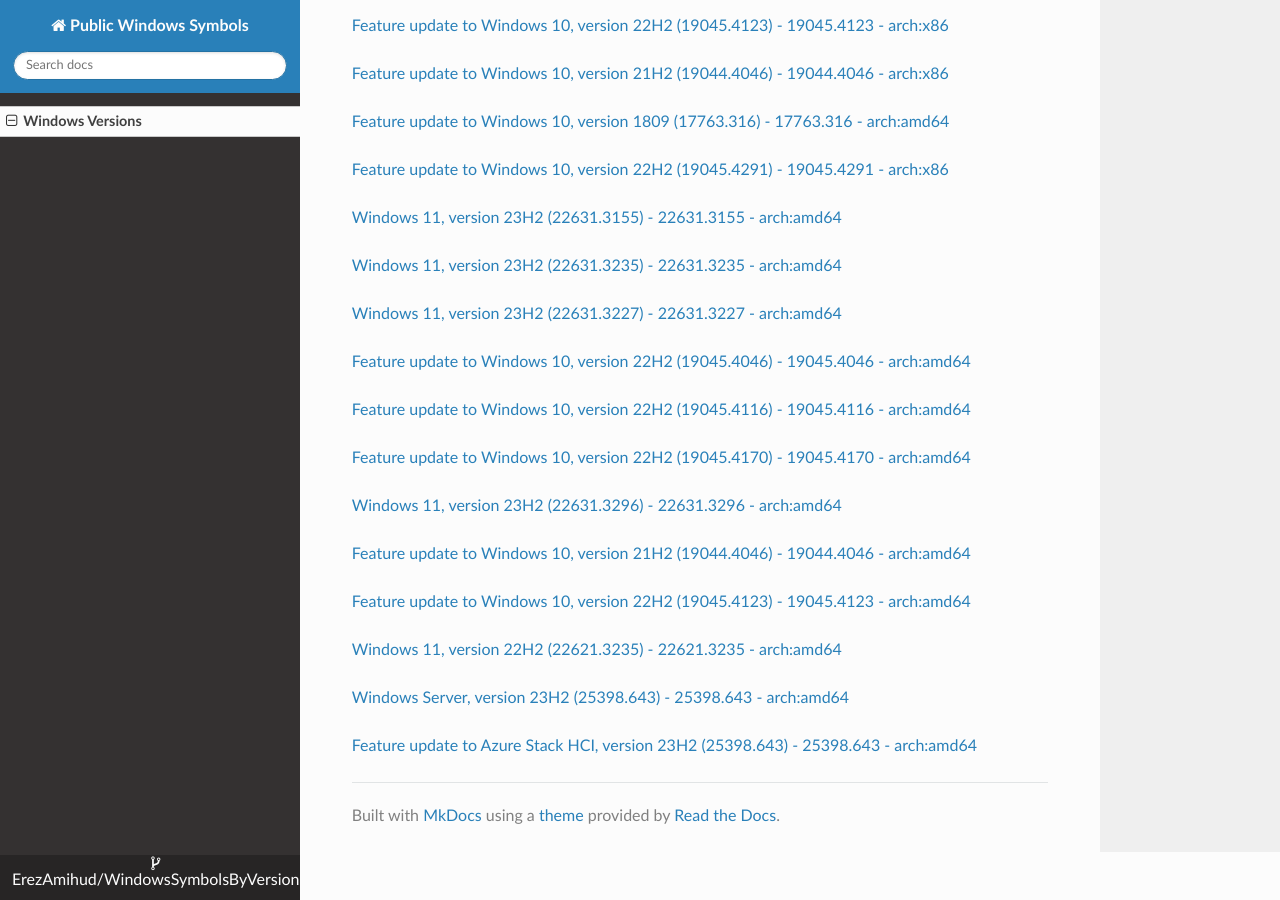
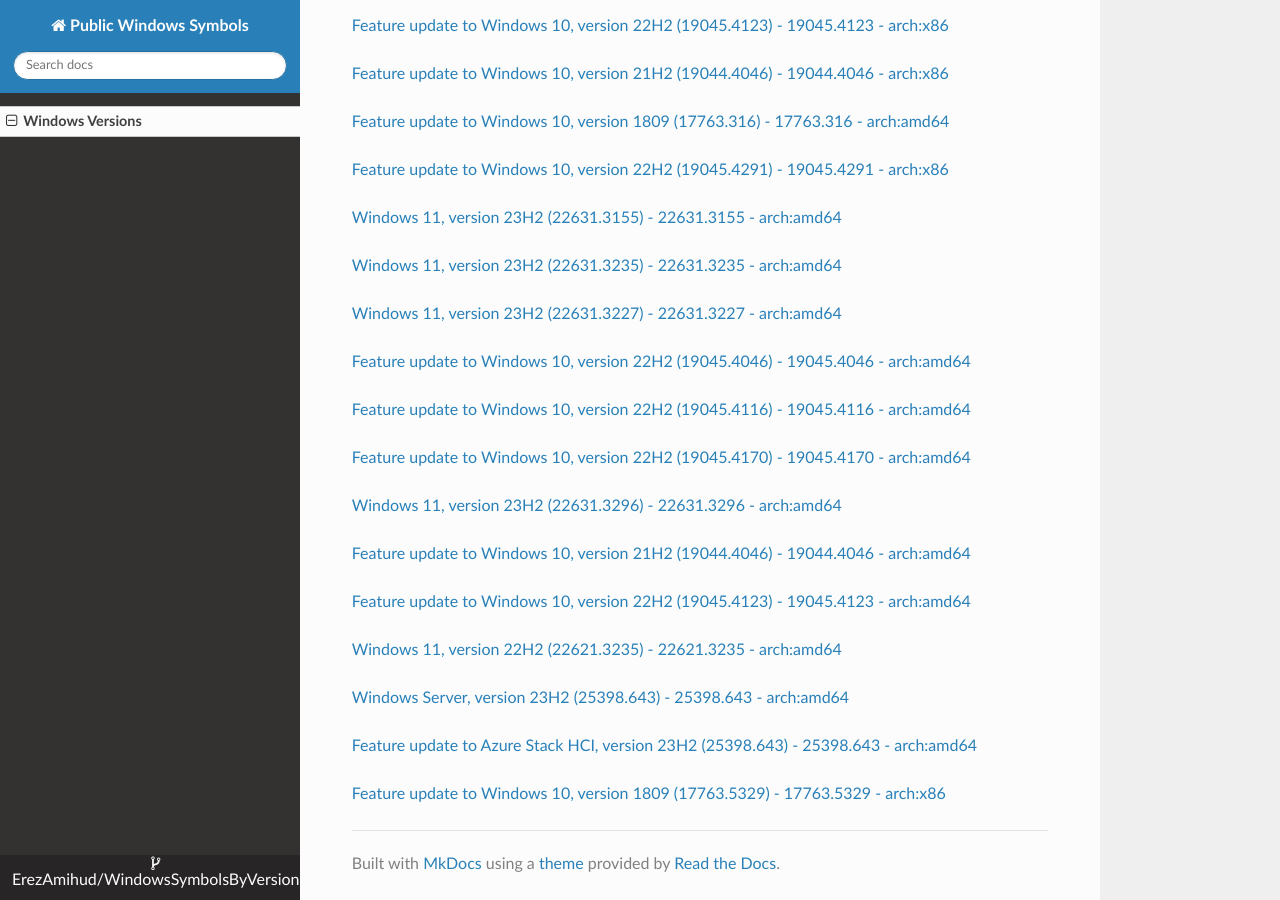
Before and after one commit to ErezAmihud/WindowsSymbolsByVersion, an MkDocs documentation site: the page built from docs/index.md, in a window 1280 px wide and 900 px high, scrolled down 17861 px. Built offline with MkDocs 1.6.1, drawn with Linux system fonts in a browser that asks for light colours; nearby versions of some CDN libraries.

Commit message:
Automated commit, add manifest for bd5cb82b-2afd-4ece-9e60-eed518d3f3ec

```diff
--- a/docs/index.md
+++ b/docs/index.md
@@ -979,3 +979,6 @@
 
 
 [Feature update to Azure Stack HCI, version 23H2 (25398.643) - 25398.643 - arch:amd64](https://github.com/ErezAmihud/WindowsSymbolsByVersion/blob/main/manifests/fb6021d7-54ef-441b-a31b-71f1f722b3ef.manifest)
+
+
+[Feature update to Windows 10, version 1809 (17763.5329) - 17763.5329 - arch:x86](https://github.com/ErezAmihud/WindowsSymbolsByVersion/blob/main/manifests/bd5cb82b-2afd-4ece-9e60-eed518d3f3ec.manifest)
```
Also changed, not shown: process_builds.json (+1 -1 lines), 1 other file.
